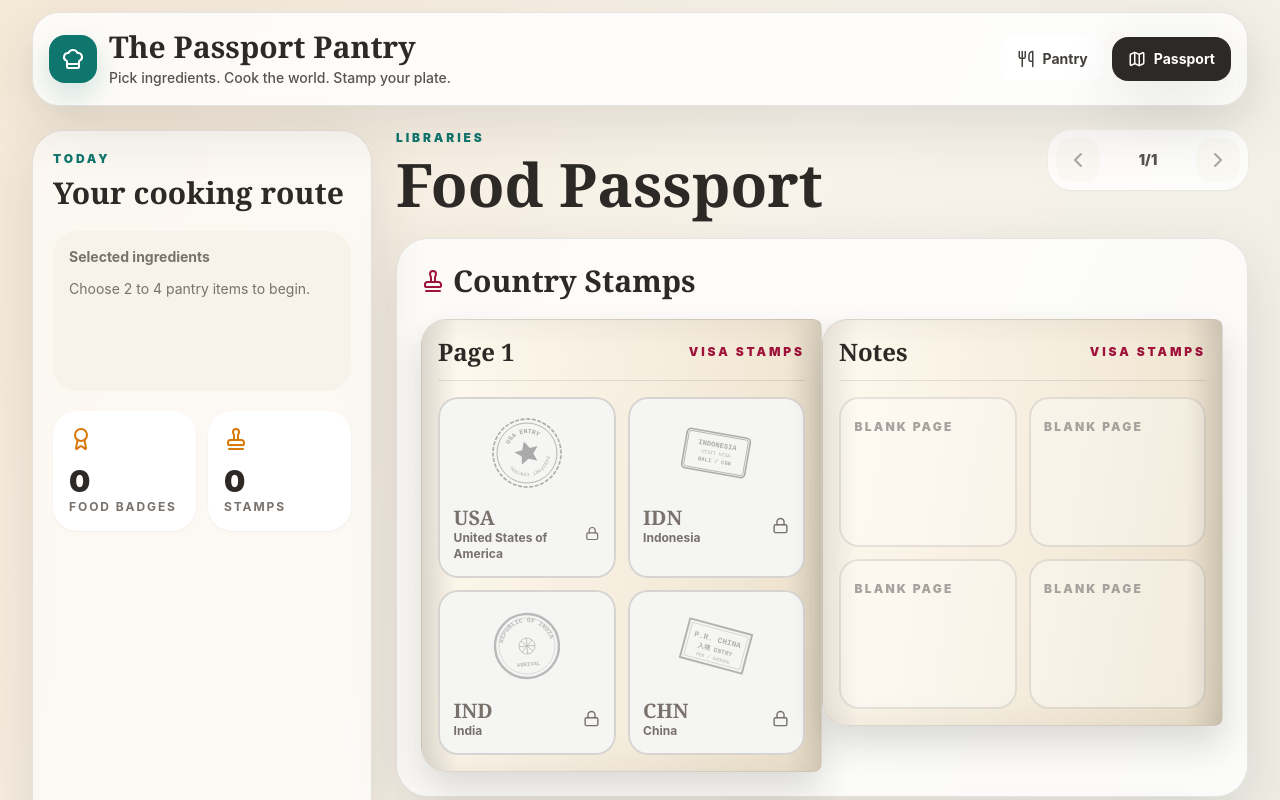
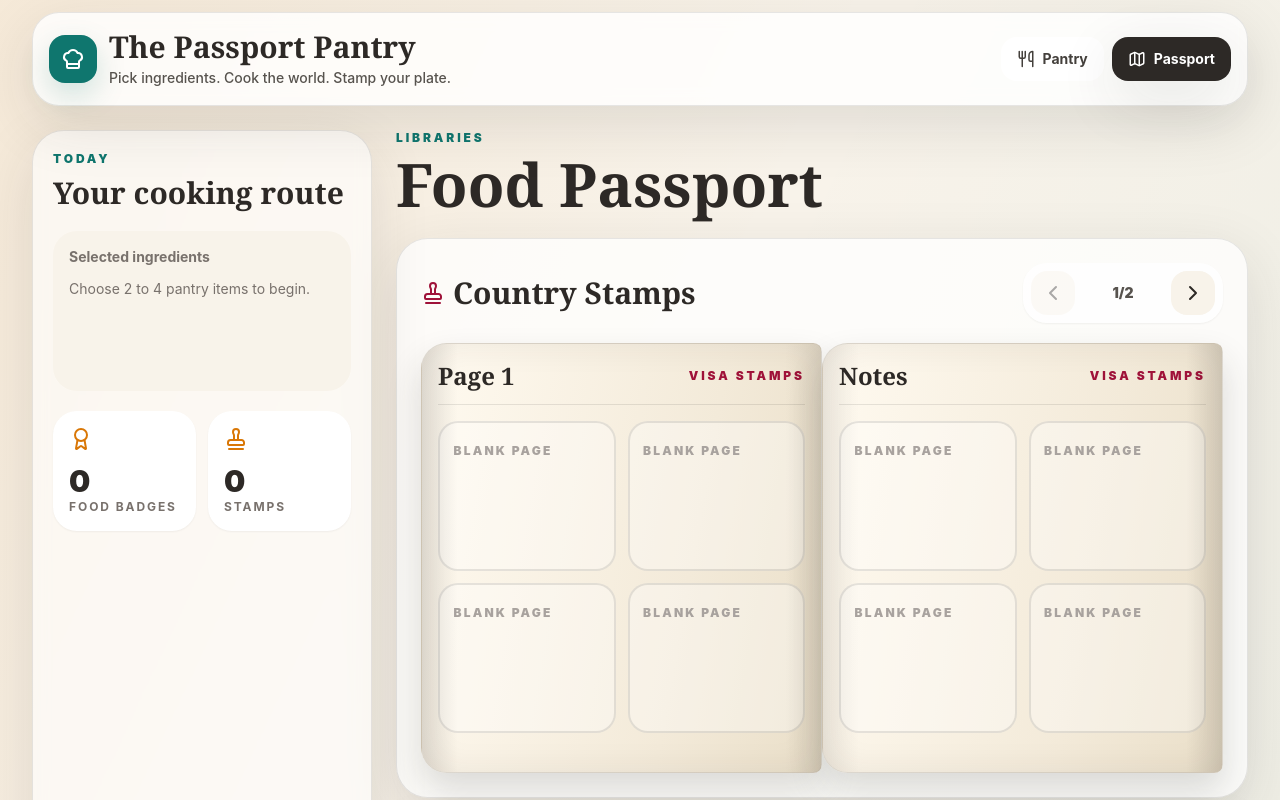
Before and after one commit to bugfixer2627/Hackvibing, a React (Vite) app: page / in a window 1280 px wide. Both pictures are taken after a click on the button "Passport". Shown: the top 800 px of the page. Built offline with nearby package versions, Linux system fonts and the light colour scheme; the HTML template or start-up script is replaced by a standard one.

Commit message:
Fixed styling issues, order of stamps and badges

```diff
--- a/src/App.tsx
+++ b/src/App.tsx
@@ -1,7 +1,6 @@
 import {
   Award,
   BookOpen,
-  Camera,
   Check,
   ChevronLeft,
   ChevronRight,
@@ -864,7 +863,7 @@ function CookingView({
 function PassportView({
   recipes,
   passport,
-  unlockedCountries,
+  unlockedCountries: _unlockedCountries,
   unlockedBadges,
   onBadgeClick,
   onCookAgain
@@ -876,8 +875,33 @@ function PassportView({
   onBadgeClick: (recipeId: string) => void;
   onCookAgain: (recipe: Recipe) => void;
 }) {
-  const countries = Array.from(new Map(recipes.map((recipe) => [recipe.country, recipe])).values());
-  const stampPages = chunkItems(countries, 4);
+  void _unlockedCountries;
+  const countryRecipeMap = useMemo(() => new Map(recipes.map((recipe) => [recipe.country, recipe])), [recipes]);
+  const unlockedCountryRecipes = useMemo(
+    () => passport.countryStamps.map((country) => countryRecipeMap.get(country)).filter((recipe): recipe is Recipe => Boolean(recipe)),
+    [countryRecipeMap, passport.countryStamps]
+  );
+  const stampPages = useMemo(() => {
+    const pages = chunkItems(unlockedCountryRecipes, 4);
+    return pages.length >= 2 ? pages : [pages[0] ?? [], []];
+  }, [unlockedCountryRecipes]);
+  const sortedRecipes = useMemo(() => {
+    const unlockedOrder = new Map(passport.foodBadges.map((recipeId, index) => [recipeId, index]));
+    return recipes
+      .map((recipe, index) => ({ recipe, index }))
+      .sort((a, b) => {
+        const aOrder = unlockedOrder.get(a.recipe.id);
+        const bOrder = unlockedOrder.get(b.recipe.id);
+        const aUnlocked = aOrder !== undefined;
+        const bUnlocked = bOrder !== undefined;
+
+        if (aUnlocked && bUnlocked) return aOrder - bOrder;
+        if (aUnlocked) return -1;
+        if (bUnlocked) return 1;
+        return a.index - b.index;
+      })
+      .map(({ recipe }) => recipe);
+  }, [passport.foodBadges, recipes]);
   const [pageIndex, setPageIndex] = useState(0);
   const [turnDirection, setTurnDirection] = useState<"next" | "previous" | null>(null);
 
@@ -900,14 +924,20 @@ function PassportView({
 
   return (
     <div className="animate-pop">
-      <div className="mb-6 flex flex-col gap-4 md:flex-row md:items-end md:justify-between">
-        <div>
+      <div className="mb-6">
         <p className="text-xs font-black uppercase tracking-[0.24em] text-pantry-mint">Libraries</p>
         <h1 className="mt-2 font-display text-4xl font-black leading-tight md:text-6xl">
           Food Passport
         </h1>
       </div>
-        <div className="flex items-center gap-2 self-start rounded-3xl bg-white/80 p-2 shadow-sm">
+
+      <section className="mb-6 rounded-[2rem] border border-stone-900/10 bg-white/75 p-4 shadow-soft md:p-6">
+        <div className="mb-5 flex flex-col gap-3 sm:flex-row sm:items-center sm:justify-between">
+          <h2 className="flex items-center gap-2 font-display text-3xl font-bold">
+            <Stamp className="text-pantry-berry" aria-hidden="true" />
+            Country Stamps
+          </h2>
+          <div className="flex items-center gap-2 self-start rounded-3xl bg-white/85 p-2 shadow-sm sm:self-auto">
             <button
               type="button"
               onClick={() => turnPage("previous")}
@@ -931,24 +961,16 @@ function PassportView({
             </button>
           </div>
         </div>
-
-      <section className="mb-6 rounded-[2rem] border border-stone-900/10 bg-white/75 p-4 shadow-soft md:p-6">
-        <h2 className="mb-5 flex items-center gap-2 font-display text-3xl font-bold">
-          <Stamp className="text-pantry-berry" aria-hidden="true" />
-          Country Stamps
-        </h2>
         <div className="passport-book-shell">
           <div className={cx("passport-book", turnDirection === "next" && "passport-book-turn-next", turnDirection === "previous" && "passport-book-turn-previous")}>
             <PassportStampPage
               label={`Page ${pageIndex + 1}`}
               recipes={currentPage}
-              unlockedCountries={unlockedCountries}
             />
             <div className="hidden md:block">
               <PassportStampPage
                 label={facingPage.length ? `Page ${pageIndex + 2}` : "Notes"}
                 recipes={facingPage}
-                unlockedCountries={unlockedCountries}
                 isFacing
               />
             </div>
@@ -962,7 +984,7 @@ function PassportView({
           Food Badges
         </h2>
         <div className="grid gap-4 sm:grid-cols-2 xl:grid-cols-3">
-          {recipes.map((recipe) => {
+          {sortedRecipes.map((recipe) => {
             const unlocked = unlockedBadges.has(recipe.id);
             return (
               <article
@@ -988,14 +1010,13 @@ function PassportView({
                     disabled={!unlocked}
                     onClick={() => onBadgeClick(recipe.id)}
                     className={cx(
-                      "focus-ring inline-flex items-center justify-center gap-2 rounded-2xl px-3 py-3 text-sm font-black transition",
+                      "focus-ring grid h-12 place-items-center rounded-2xl px-2 text-center text-sm font-black leading-none transition",
                       unlocked
                         ? "bg-pantry-mint text-white hover:-translate-y-0.5"
                         : "cursor-not-allowed bg-stone-200 text-stone-500"
                     )}
                   >
-                    <Camera size={16} aria-hidden="true" />
-                    Community
+                    <span className="block w-full text-center">Community</span>
                   </button>
                   <button
                     type="button"
@@ -1023,12 +1044,10 @@ function PassportView({
 function PassportStampPage({
   label,
   recipes,
-  unlockedCountries,
   isFacing = false
 }: {
   label: string;
   recipes: Recipe[];
-  unlockedCountries: Set<string>;
   isFacing?: boolean;
 }) {
   const slots = [...recipes, ...Array<null>(Math.max(0, 4 - recipes.length)).fill(null)];
@@ -1050,26 +1069,18 @@ function PassportStampPage({
               );
             }
 
-            const unlocked = unlockedCountries.has(recipe.country);
             return (
               <div
                 key={recipe.country}
-                className={cx(
-                  "passport-stamp-slot stamp-edge border-dashed",
-                  unlocked ? "border-pantry-mint bg-emerald-50 text-pantry-ink" : "border-stone-300 bg-stone-100 text-stone-500"
-                )}
+                className="passport-stamp-slot stamp-edge border-dashed border-pantry-mint bg-emerald-50 text-pantry-ink"
               >
                 <StampImage
                   country={recipe.country}
                   className="mx-auto h-20 w-20 object-contain"
-                  style={!unlocked ? { filter: "grayscale(100%) opacity(40%)" } : undefined}
                 />
-                <div className="mt-3 flex items-center justify-between gap-2">
-                  <div>
+                <div className="mt-3">
                   <p className="font-display text-xl font-black leading-tight">{recipe.countryStamp}</p>
                   <p className="text-xs font-bold leading-snug">{recipe.country}</p>
-                  </div>
-                  {!unlocked && <Lock size={17} aria-hidden="true" />}
                 </div>
               </div>
             );
@@ -1386,13 +1397,18 @@ function drawPostcardFront(ctx: CanvasRenderingContext2D, image: HTMLImageElemen
   drawCoverImage(ctx, image, box.x + inset, box.y + inset, box.width - inset * 2, box.height - inset * 2);
   ctx.restore();
 
+  const logoText = "The Passport Pantry";
+  const logoX = box.x + 34;
+  const logoY = box.y + box.height - 84;
+  const logoWidth = Math.min(230, box.width - 68);
+
   ctx.save();
   ctx.fillStyle = "rgba(255, 250, 240, 0.88)";
-  roundRect(ctx, box.x + 34, box.y + box.height - 84, 255, 48, 16);
+  roundRect(ctx, logoX, logoY, logoWidth, 48, 16);
   ctx.fill();
   ctx.fillStyle = "#2d2926";
-  ctx.font = "700 24px Georgia, serif";
-  ctx.fillText("The Passport Pantry", box.x + 52, box.y + box.height - 53);
+  ctx.font = fitCanvasFont(ctx, logoText, logoWidth - 28, "700", 22, 14, "Georgia, serif");
+  ctx.fillText(logoText, logoX + 14, box.y + box.height - 53, logoWidth - 28);
   ctx.restore();
 }
 
@@ -1436,9 +1452,10 @@ function drawPostcardBack(
   ctx.fillStyle = "#2d2926";
   ctx.font = "500 22px system-ui, sans-serif";
   wrapCanvasText(ctx, recipe.flavorProfile, leftX, topY + 294, dividerX - leftX - 28, 30);
+  const watermarkText = "Cooked with The Passport Pantry";
   ctx.fillStyle = "rgba(45, 41, 38, 0.55)";
-  ctx.font = "700 17px system-ui, sans-serif";
-  ctx.fillText("Cooked with The Passport Pantry", leftX, box.y + box.height - 50);
+  ctx.font = fitCanvasFont(ctx, watermarkText, dividerX - leftX - 28, "700", 17, 12, "system-ui, sans-serif");
+  ctx.fillText(watermarkText, leftX, box.y + box.height - 50, dividerX - leftX - 28);
 
   const rightX = dividerX + 42;
   const stampSize = Math.min(118, box.width * 0.22);
@@ -1461,9 +1478,29 @@ function drawPostcardBack(
     ctx.stroke();
   }
 
+  const countryLabel = `${recipe.countryStamp} / ${recipe.country}`;
+  const countryMaxWidth = box.x + box.width - rightX - 52;
   ctx.fillStyle = "rgba(159, 18, 57, 0.82)";
-  ctx.font = "800 20px system-ui, sans-serif";
-  ctx.fillText(`${recipe.countryStamp} / ${recipe.country}`, rightX, box.y + box.height - 72);
+  ctx.font = fitCanvasFont(ctx, countryLabel, countryMaxWidth, "800", 20, 12, "system-ui, sans-serif");
+  ctx.fillText(countryLabel, rightX, box.y + box.height - 72, countryMaxWidth);
+}
+
+function fitCanvasFont(
+  ctx: CanvasRenderingContext2D,
+  text: string,
+  maxWidth: number,
+  weight: string,
+  maxSize: number,
+  minSize: number,
+  family: string
+) {
+  for (let size = maxSize; size >= minSize; size -= 1) {
+    const font = `${weight} ${size}px ${family}`;
+    ctx.font = font;
+    if (ctx.measureText(text).width <= maxWidth) return font;
+  }
+
+  return `${weight} ${minSize}px ${family}`;
 }
 
 function roundRect(
--- a/src/index.css
+++ b/src/index.css
@@ -78,6 +78,81 @@ input {
 }
 
 .passport-page {
+  height: 100%;
+}
+
+.passport-turning-page-next {
+  transform-origin: right center;
+  animation: passportFlipNext 760ms cubic-bezier(0.2, 0.72, 0.15, 1) both;
+}
+
+.passport-turning-page-previous {
+  transform-origin: left center;
+  animation: passportFlipPrevious 760ms cubic-bezier(0.2, 0.72, 0.15, 1) both;
+}
+
+.passport-turning-page::after {
+  content: "";
+  position: absolute;
+  inset: 0;
+  border-radius: 1.6rem;
+  pointer-events: none;
+  background: linear-gradient(90deg, rgba(255, 255, 255, 0.2), rgba(45, 41, 38, 0.22));
+  opacity: 0;
+  animation: passportPageSheen 760ms ease both;
+}
+
+@keyframes passportFlipNext {
+  0% {
+    opacity: 1;
+    transform: rotateY(0deg);
+    filter: drop-shadow(0 18px 24px rgba(45, 41, 38, 0.18));
+  }
+
+  55% {
+    opacity: 0.96;
+    transform: rotateY(-86deg) translateX(-10px);
+    filter: drop-shadow(-18px 20px 24px rgba(45, 41, 38, 0.22));
+  }
+
+  100% {
+    opacity: 0;
+    transform: rotateY(-118deg) translateX(-18px);
+    filter: drop-shadow(-22px 22px 28px rgba(45, 41, 38, 0));
+  }
+}
+
+@keyframes passportFlipPrevious {
+  0% {
+    opacity: 1;
+    transform: rotateY(0deg);
+    filter: drop-shadow(0 18px 24px rgba(45, 41, 38, 0.18));
+  }
+
+  55% {
+    opacity: 0.96;
+    transform: rotateY(86deg) translateX(10px);
+    filter: drop-shadow(18px 20px 24px rgba(45, 41, 38, 0.22));
+  }
+
+  100% {
+    opacity: 0;
+    transform: rotateY(118deg) translateX(18px);
+    filter: drop-shadow(22px 22px 28px rgba(45, 41, 38, 0));
+  }
+}
+
+@keyframes passportPageSheen {
+  0%, 100% {
+    opacity: 0;
+  }
+
+  45% {
+    opacity: 0.55;
+  }
+}
+
+.passport-page {
   min-height: 430px;
   transform-style: preserve-3d;
   backface-visibility: hidden;
@@ -124,6 +199,7 @@ input {
     grid-template-columns: minmax(0, 1fr) minmax(0, 1fr);
   }
 
+
   .passport-page:first-child .passport-page-face {
     border-radius: 1.6rem 0.55rem 0.55rem 1.6rem;
   }
```
Also changed, not shown: index.html (+33 -38 lines). Lines whose indentation alone changed are shown as unchanged.
